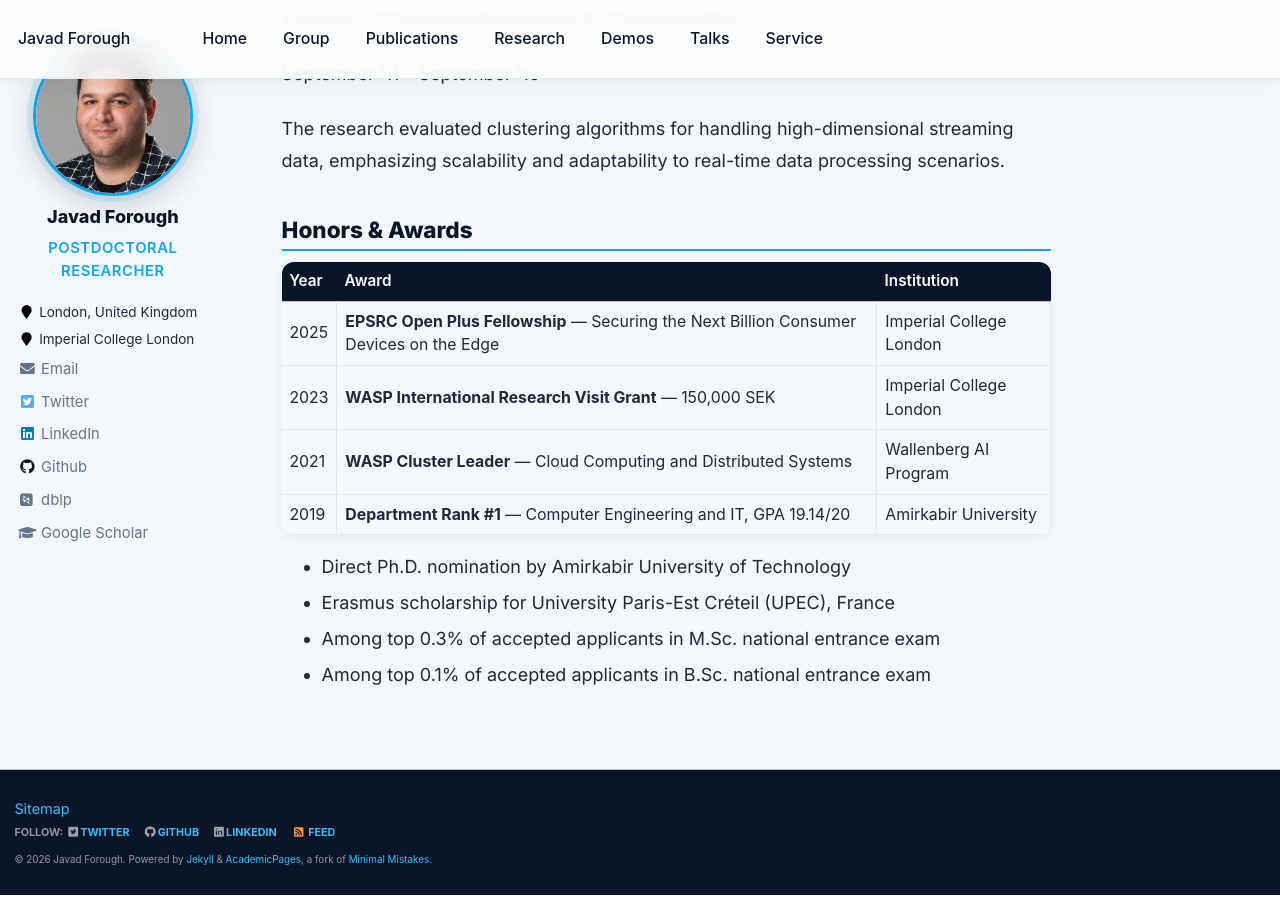
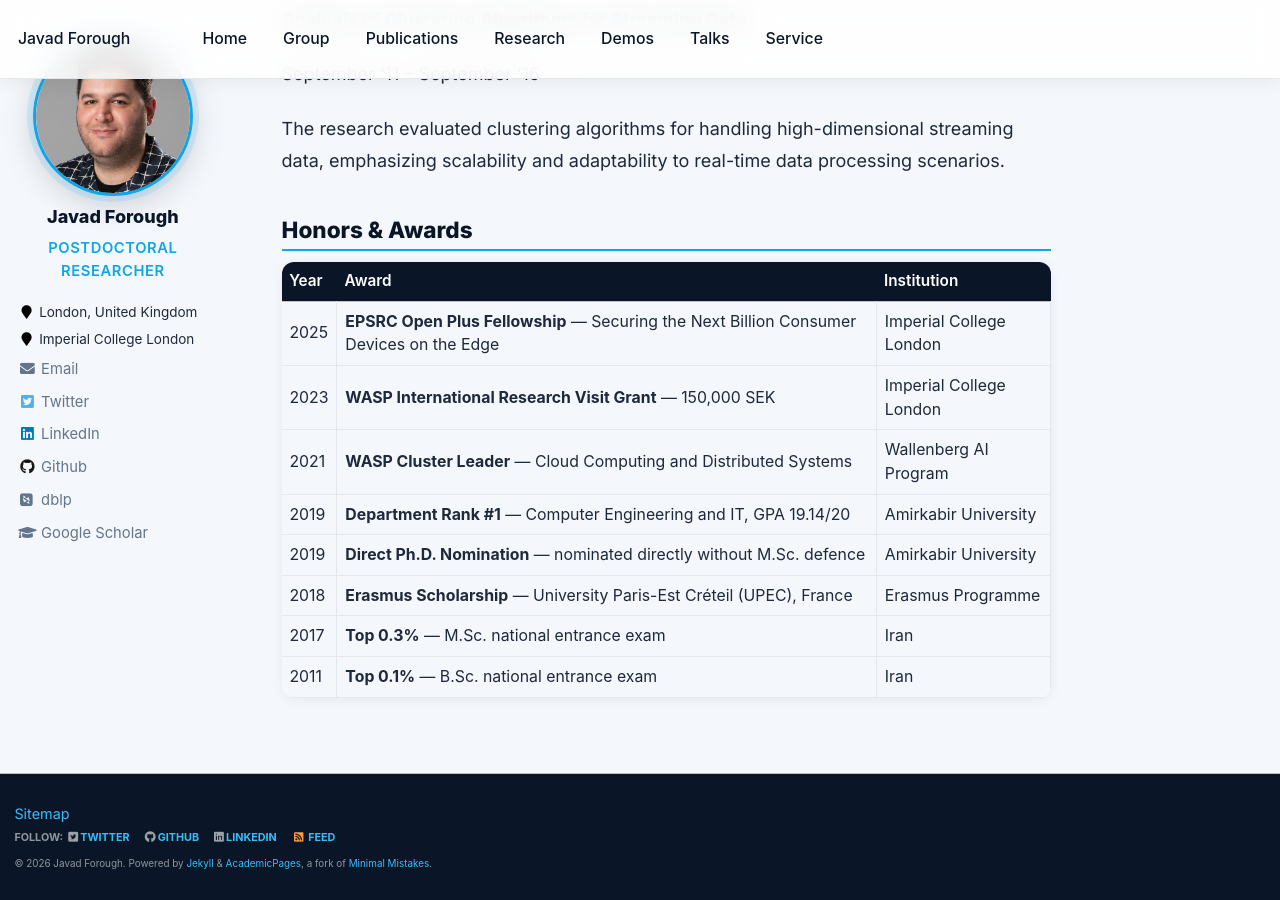
Before and after one commit to Javad-Forough/Javad-Forough.github.io, a Jekyll site: the page built from _pages/research.md, in a window 1280 px wide and 900 px high, scrolled down 1698 px. Built offline with Jekyll 4.4.1, drawn with Linux system fonts in a browser that asks for light colours; nearby versions of some CDN libraries; some web fonts are replaced.

Commit message:
Update website

```diff
--- a/_pages/research.md
+++ b/_pages/research.md
@@ -61,8 +61,7 @@ The research evaluated clustering algorithms for handling high-dimensional strea
 | 2023 | **WASP International Research Visit Grant** — 150,000 SEK | Imperial College London |
 | 2021 | **WASP Cluster Leader** — Cloud Computing and Distributed Systems | Wallenberg AI Program |
 | 2019 | **Department Rank #1** — Computer Engineering and IT, GPA 19.14/20 | Amirkabir University |
-
-- Direct Ph.D. nomination by Amirkabir University of Technology
-- Erasmus scholarship for University Paris-Est Créteil (UPEC), France
-- Among top 0.3% of accepted applicants in M.Sc. national entrance exam
-- Among top 0.1% of accepted applicants in B.Sc. national entrance exam
+| 2019 | **Direct Ph.D. Nomination** — nominated directly without M.Sc. defence | Amirkabir University |
+| 2018 | **Erasmus Scholarship** — University Paris-Est Créteil (UPEC), France | Erasmus Programme |
+| 2017 | **Top 0.3%** — M.Sc. national entrance exam | Iran |
+| 2011 | **Top 0.1%** — B.Sc. national entrance exam | Iran |
```
